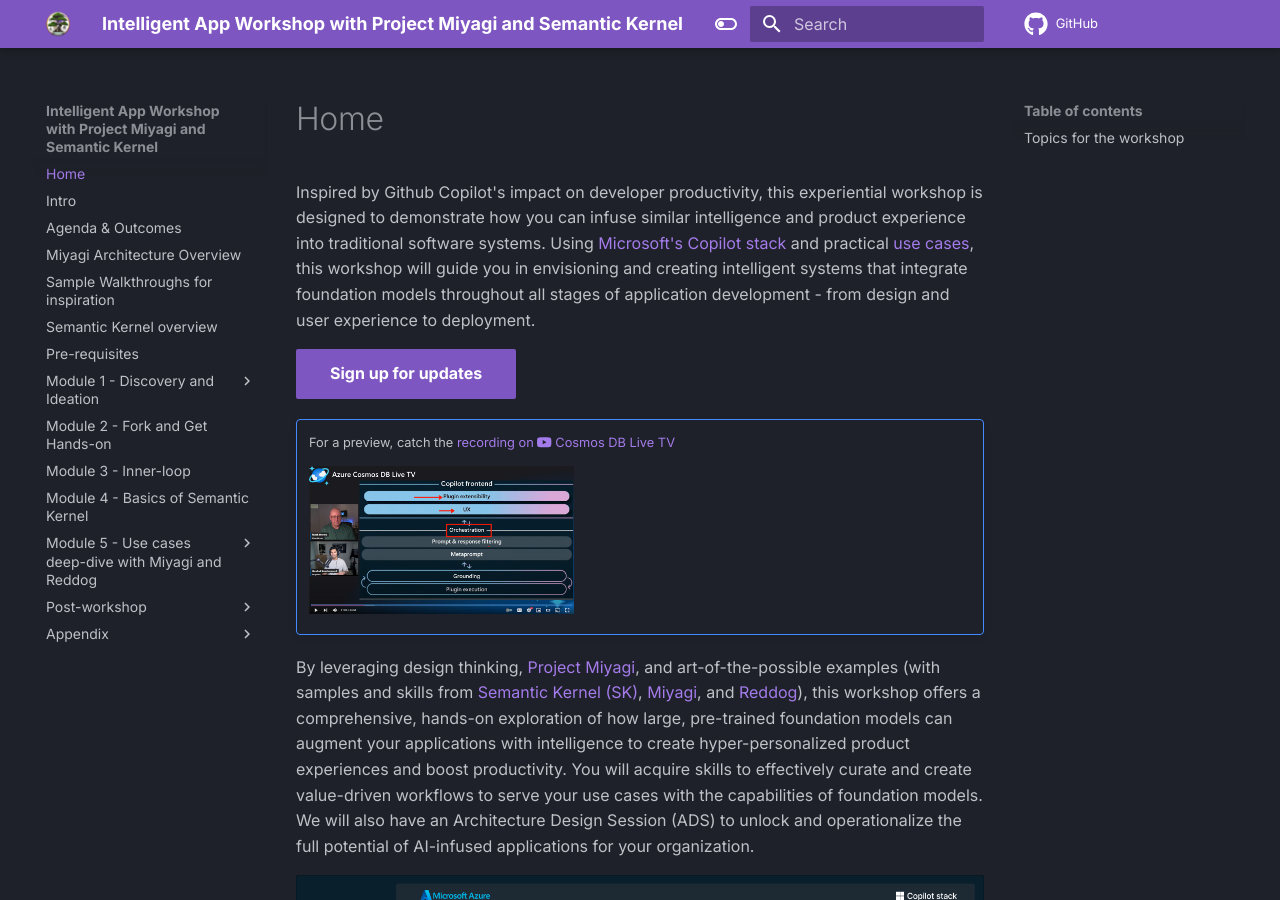
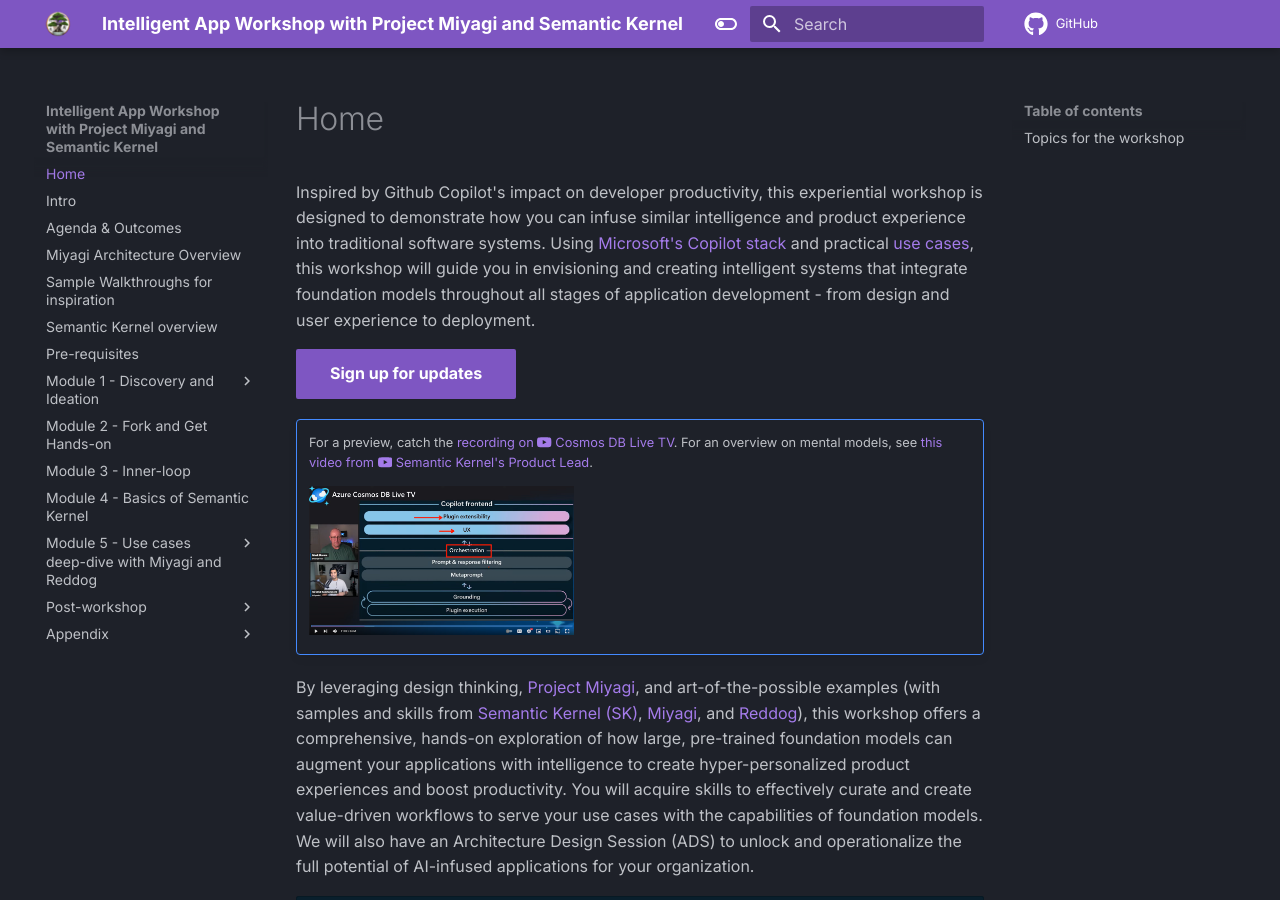
Before and after one commit to Azure/intelligent-app-workshop, an MkDocs documentation site: the page built from docs/index.md, in a window 1280 px wide and 900 px high. Built offline with MkDocs 1.6.1 and Material for MkDocs 9.7.7, drawn with Linux system fonts in a browser that asks for light colours; comment, search, counter and statistics services are not loaded.

```diff
--- a/docs/index.md
+++ b/docs/index.md
@@ -6,7 +6,7 @@ Inspired by Github Copilot's impact on developer productivity, this experiential
 
 !!! note ""
 
-    For a preview, catch the [recording on :simple-youtube: Cosmos DB Live TV](https://www.youtube.com/watch?v=V8dlEvXdGEM&t=144s)
+    For a preview, catch the [recording on :simple-youtube: Cosmos DB Live TV](https://www.youtube.com/watch?v=V8dlEvXdGEM&t=144s). For an overview on mental models, see [this video from :simple-youtube: Semantic Kernel's Product Lead]([https://www.youtube.com/watch?v=V8dlEvXdGEM&t=144s](https://www.youtube.com/watch?v=EueJTTuluVQ&t=750s)).
     <p align="left"><a href="http://www.youtube.com/watch?feature=player_embedded&v=V8dlEvXdGEM&t=144s" target="_blank"><img src="assets/images/video_recording.png" alt="Miyagi walkthrough" width="40%" height="40%" border="10" /></a></p>
 
 
```
Also changed, not shown: docs/wksp/05-use-cases/index.md (+1 -1 lines).
